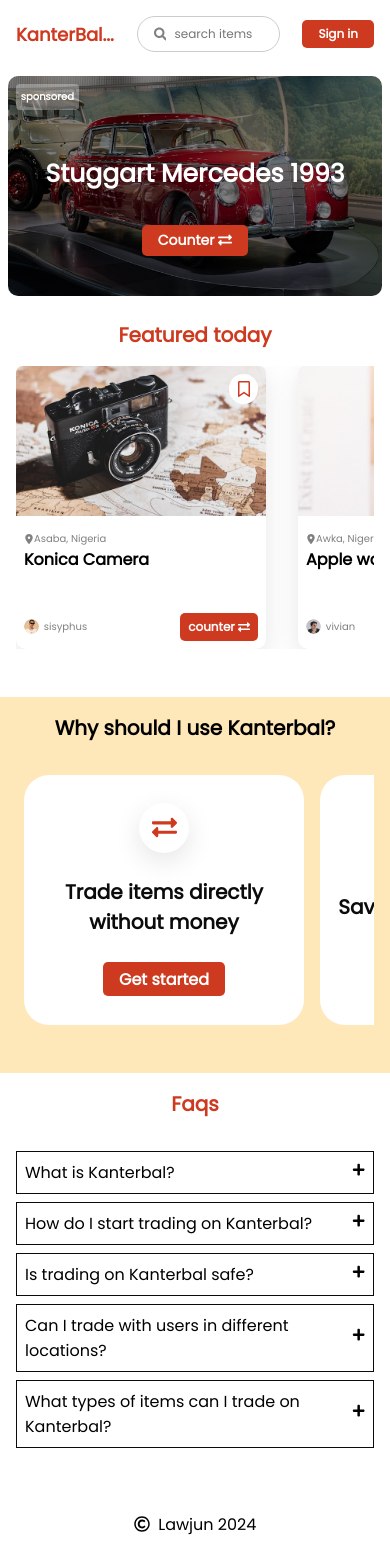
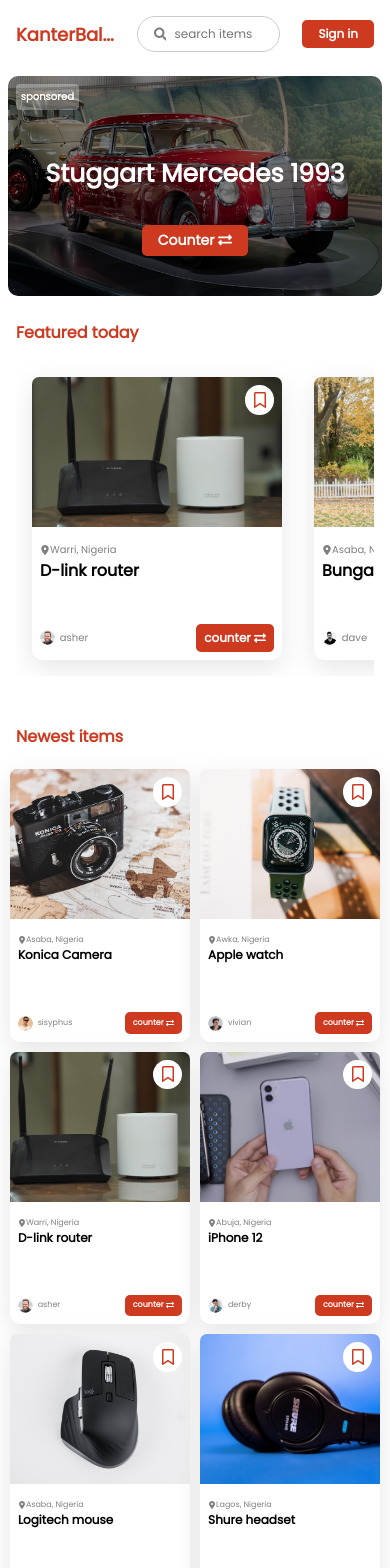
Before and after one commit to lawrencejr5/kanterbal, a Next.js app: page / in a window 390 px wide. Shown: the top 1568 px of the page. Built offline with nearby package versions, Linux system fonts and the light colour scheme.

Commit message:
add newest items section

```diff
--- a/app/components/Featured.tsx
+++ b/app/components/Featured.tsx
@@ -5,14 +5,11 @@
 
 const Featured = () => {
   return (
-    <section className="featured-container">
-      <h1>Featured today</h1>
-      <div className="featured-item-container">
-        {items.map((item) => {
-          return <Item data={item} />;
-        })}
-      </div>
-    </section>
+    <div className="featured-item-container">
+      {items.map((item, i) => {
+        return <Item key={i} data={item} />;
+      })}
+    </div>
   );
 };
 
--- a/app/data/items.tsx
+++ b/app/data/items.tsx
@@ -5,6 +5,51 @@
   user: string;
   userImg: string;
 }
+
+export const featured: Item[] = [
+  {
+    name: "D-link router",
+    location: "Warri, Nigeria",
+    img: "d-link router.jpg",
+    user: "asher",
+    userImg: "user-3.png",
+  },
+  {
+    name: "Bungalow house in Asaba",
+    location: "Asaba, Nigeria",
+    img: "house-in-asaba.jpg",
+    user: "dave",
+    userImg: "user-5.png",
+  },
+  {
+    name: "Stuggart Mercedes",
+    location: "Lagos, Nigeria",
+    img: "stuggart-mercedes.jpg",
+    user: "lawrencejr",
+    userImg: "user-6.png",
+  },
+  {
+    name: "Ipad pro with magic keyboard",
+    location: "Fulham, Uk",
+    img: "ipad-pro-with-keyboard.jpg",
+    user: "timmy",
+    userImg: "user-9.png",
+  },
+  {
+    name: "Mircrowave",
+    location: "Ibadan, Nigeria",
+    img: "microwave.jpg",
+    user: "sisyphus",
+    userImg: "user-1.png",
+  },
+  {
+    name: "iPhone 12 pro max",
+    location: "Aba, Abia",
+    img: "iphone-12-pro-max.jpg",
+    user: "derby",
+    userImg: "user-4.png",
+  },
+];
 
 export const items: Item[] = [
   {
@@ -36,19 +81,13 @@
     userImg: "user-4.png",
   },
   {
-    name: "Bungalow house in Asaba",
+    name: "Logitech mouse",
     location: "Asaba, Nigeria",
-    img: "house-in-asaba.jpg",
+    img: "logitech-mouse.jpg",
     user: "dave",
     userImg: "user-5.png",
   },
-  {
-    name: "Stuggart Mercedes",
-    location: "Lagos, Nigeria",
-    img: "stuggart-mercedes.jpg",
-    user: "lawrencejr",
-    userImg: "user-6.png",
-  },
+
   {
     name: "Shure headset",
     location: "Lagos, Nigeria",
@@ -63,13 +102,7 @@
     user: "mezue",
     userImg: "user-8.png",
   },
-  {
-    name: "Ipad pro with magic keyboard",
-    location: "Fulham, Uk",
-    img: "ipad-pro-with-keyboard.jpg",
-    user: "timmy",
-    userImg: "user-9.png",
-  },
+
   {
     name: "Mircrowave",
     location: "Ibadan, Nigeria",
@@ -98,4 +131,11 @@
     user: "derby",
     userImg: "user-4.png",
   },
+  {
+    name: "Airpod pro, white",
+    location: "Asaba, Nigeria",
+    img: "airpod-pro.jpg",
+    user: "sisyphus",
+    userImg: "user-1.png",
+  },
 ];
--- a/app/page.tsx
+++ b/app/page.tsx
@@ -4,7 +4,9 @@
 import WhyCard from "./components/WhyCard";
 import FaqsCard from "./components/FaqsCard";
 import Footer from "./components/Footer";
+import Item from "./components/reuse/Item";
 
+import { items, featured } from "./data/items";
 import { faqsData } from "./data/faqs";
 import { whyData } from "./data/why";
 
@@ -13,7 +15,25 @@
     <main className="main">
       <Nav />
       <Banner />
-      <Featured />
+      <section className="featured-container">
+        <h1>Featured today</h1>
+        <div className="featured-item-container">
+          {featured.map((item, i) => {
+            return <Item key={i} data={item} />;
+          })}
+        </div>
+      </section>
+      <section className="new-container">
+        <h1>Newest items</h1>
+        <div className="items-container">
+          {items.map((item, i) => {
+            return <Item key={i} data={item} />;
+          })}
+        </div>
+        <div className="btn-container">
+          <button>View more...</button>
+        </div>
+      </section>
       <section className="banner2">
         <h1>Why should I use Kanterbal?</h1>
         <div className="card-container">
--- a/app/styles/style.responsive.scss
+++ b/app/styles/style.responsive.scss
@@ -1,4 +1,56 @@
 @import "./variables.scss";
+
+@media screen and (max-width: 1150px) {
+  .new-container {
+    .items-container {
+      grid-template-columns: 1fr 1fr 1fr;
+      place-items: center;
+    }
+  }
+}
+
+@media screen and (max-width: 873px) {
+  .new-container {
+    .items-container {
+      grid-template-columns: 1fr 1fr;
+      place-items: center;
+
+      .item {
+        margin: 1rem;
+        width: 200px;
+      }
+    }
+  }
+}
+
+@media screen and (max-width: 600px) {
+  .new-container {
+    padding: 1rem 0.3rem;
+    h1 {
+      font-size: 16px;
+    }
+    .items-container {
+      grid-template-columns: 1fr 1fr;
+      place-items: center;
+
+      .item {
+        margin: 0.3rem;
+        width: 200px;
+      }
+    }
+  }
+}
+@media screen and (max-width: 534px) {
+  .new-container {
+    .items-container {
+      .item {
+        margin: 0.3rem;
+        width: 200px;
+        min-width: 150px;
+      }
+    }
+  }
+}
 
 @media screen and (max-width: 450px) {
   .nav-container {
@@ -47,7 +99,33 @@
   .featured-container {
     margin-top: 0;
     h1 {
-      font-size: 20px;
+      font-size: 16px;
+    }
+  }
+
+  .new-container {
+    .btn-container {
+      margin-top: 1rem;
+      button {
+        font-size: 12px;
+      }
+    }
+    .items-container {
+      .item {
+        margin: 0.3rem 0.3rem;
+        width: 180px;
+        min-width: 150px;
+
+        small {
+          font-size: 8px;
+        }
+        strong {
+          font-size: 12px;
+        }
+        button {
+          font-size: 8px;
+        }
+      }
     }
   }
 
@@ -81,3 +159,26 @@
     }
   }
 }
+
+@media screen and (max-width: 385px) {
+  .new-container {
+    .items-container {
+      .item {
+        margin: 1rem 0.3rem;
+        width: 170px;
+        min-width: 150px;
+      }
+    }
+  }
+}
+@media screen and (max-width: 365px) {
+  .new-container {
+    .items-container {
+      .item {
+        margin: 1rem 0.3rem;
+        width: 150px;
+        min-width: 150px;
+      }
+    }
+  }
+}
--- a/app/styles/style.scss
+++ b/app/styles/style.scss
@@ -11,6 +11,10 @@
   color: $actionColor;
   font-size: large;
   font-weight: 600;
+}
+
+button {
+  @include defaultBtn;
 }
 
 .nav-container {
@@ -33,6 +37,7 @@
       border: none;
       outline: none;
       margin-left: 0.5rem;
+      background-color: transparent;
     }
     .icon {
       color: grey;
@@ -114,10 +119,6 @@
   }
 }
 
-.bg-img {
-  @include backgroundImg;
-}
-
 .banner-container {
   width: 100%;
   height: auto;
@@ -174,6 +175,26 @@
 .featured-container {
   margin-top: 1rem;
   padding: 1rem;
+  width: 100%;
+  background-color: $secondaryColor;
+
+  h1 {
+    color: $actionColor;
+    font-size: 30px;
+  }
+  .featured-item-container {
+    margin-top: 1rem;
+    padding: 1rem;
+    display: flex;
+    overflow-x: scroll;
+    scroll-behavior: smooth;
+    scroll-snap-type: x mandatory;
+  }
+}
+
+.new-container {
+  margin-top: 1rem;
+  padding: 1rem;
   padding-bottom: 3rem;
   width: 100%;
   height: auto;
@@ -181,23 +202,33 @@
 
   h1 {
     color: $actionColor;
-    text-align: center;
+    // text-align: center;
+    margin-left: 0.7rem;
     font-size: 30px;
   }
-  .featured-item-container {
+  .items-container {
     margin-top: 1rem;
-    display: flex;
-    overflow-x: scroll;
-    scroll-behavior: smooth;
-    scroll-snap-type: x mandatory;
+    display: grid;
+    grid-template-columns: 1fr 1fr 1fr 1fr;
+    place-items: center;
+
+    .item {
+      margin: 1rem;
+      width: 200px;
+    }
+  }
+  .btn-container {
+    width: 100%;
+    margin-top: 2rem;
+    @include gridCenter;
   }
 }
 
 .banner2 {
   width: 100%;
-  background-color: $primaryColor;
   padding: 1rem;
   padding-bottom: 3rem;
+  background-color: $primaryColor;
   h1 {
     font-size: 30px;
     text-align: center;
```
